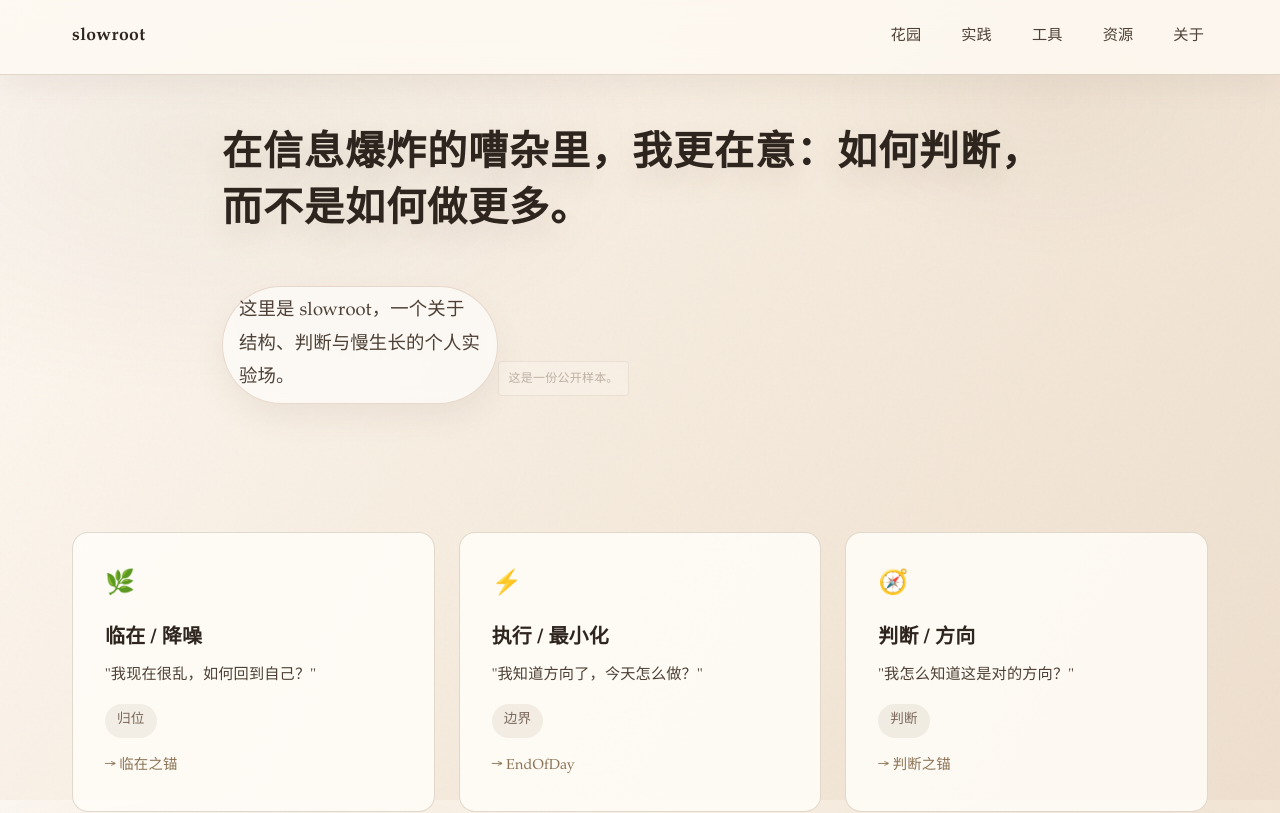
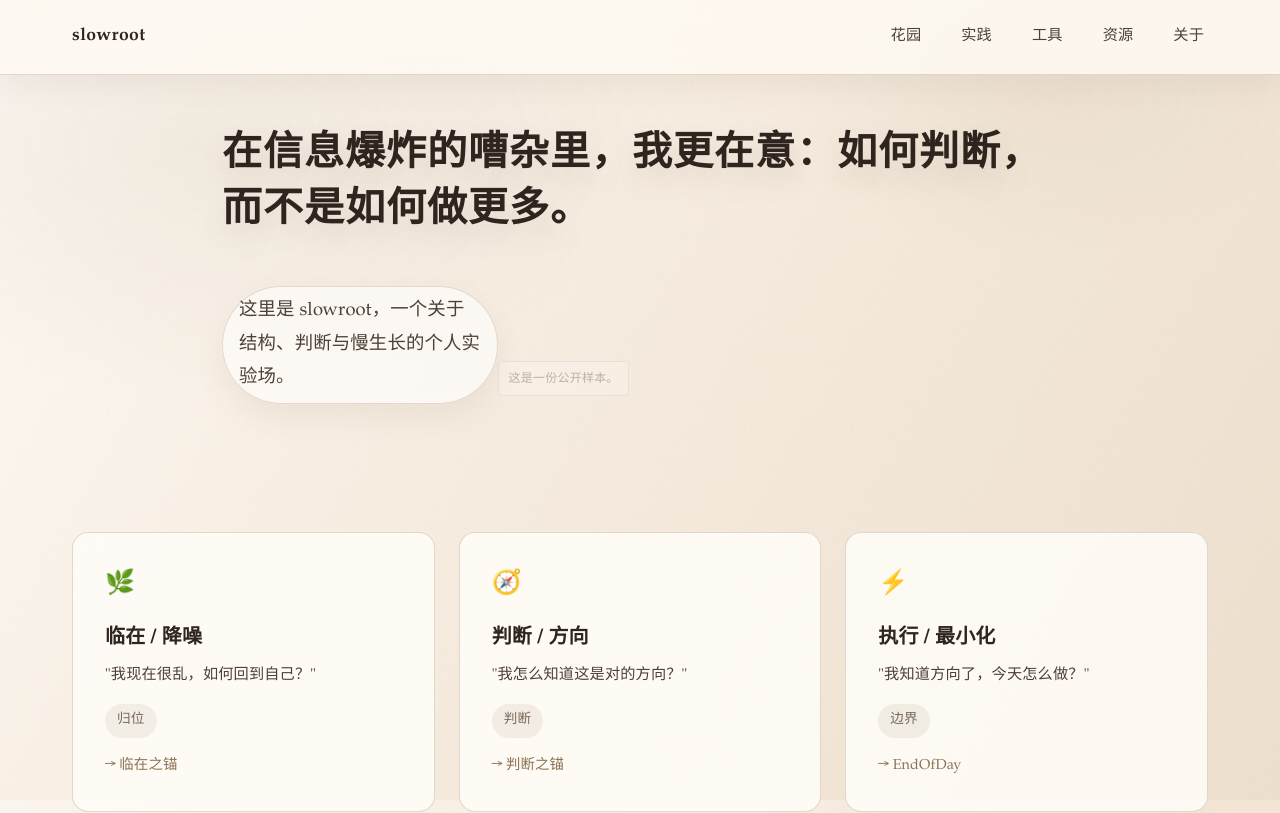
Before and after one commit to caisuqing666/brand-next, a Next.js app: page / in a window 1280 px wide. Shown: the top 813 px of the page. Built offline with nearby package versions, Linux system fonts and the light colour scheme.

Commit message:
fix: 三入口卡顺序调整 - 临在→判断→执行（对齐宪法判断先于行动）

```diff
--- a/app/page.tsx
+++ b/app/page.tsx
@@ -29,7 +29,7 @@ export default function Home() {
         <span className="sample-note">这是一份公开样本。</span>
       </section>
 
-      {/* 三入口卡片 */}
+      {/* 三入口卡片 - 顺序调整：临在 → 判断 → 执行 */}
       <section className="entry-cards">
         <div className="entry-grid">
           {/* 临在 / 降噪 */}
@@ -41,6 +41,15 @@ export default function Home() {
             <span className="entry-tool">→ 临在之锚</span>
           </Link>
 
+          {/* 判断 / 方向 */}
+          <Link href="/tools/gallup" className="entry-card">
+            <div className="entry-icon">🧭</div>
+            <h2 className="entry-title">判断 / 方向</h2>
+            <p className="entry-question">"我怎么知道这是对的方向？"</p>
+            <span className="entry-ability">判断</span>
+            <span className="entry-tool">→ 判断之锚</span>
+          </Link>
+
           {/* 执行 / 最小化 */}
           <Link href="/tools/endofday" className="entry-card">
             <div className="entry-icon">⚡</div>
@@ -49,19 +58,10 @@ export default function Home() {
             <span className="entry-ability">边界</span>
             <span className="entry-tool">→ EndOfDay</span>
           </Link>
-
-          {/* 判断 / 方向 */}
-          <Link href="/tools/gallup" className="entry-card">
-            <div className="entry-icon">🧭</div>
-            <h2 className="entry-title">判断 / 方向</h2>
-            <p className="entry-question">"我怎么知道这是对的方向？"</p>
-            <span className="entry-ability">判断</span>
-            <span className="entry-tool">→ 判断之锚</span>
-          </Link>
         </div>
       </section>
 
-      {/* 证据组件 - 必改项1: 月里程 → 累计里程 */}
+      {/* 证据组件 */}
       <section className="evidence-section">
         <div className="evidence-header">
           <span className="evidence-eyebrow">📊 周更数据</span>
@@ -85,7 +85,7 @@ export default function Home() {
         </div>
       </section>
 
-      {/* 花园入口 - 必改项2: 首页预览只显示分区标签，不显示更新日期 */}
+      {/* 花园入口 */}
       <section className="garden-section">
         <div className="garden-header">
           <h2 className="garden-title">进入花园</h2>
```
